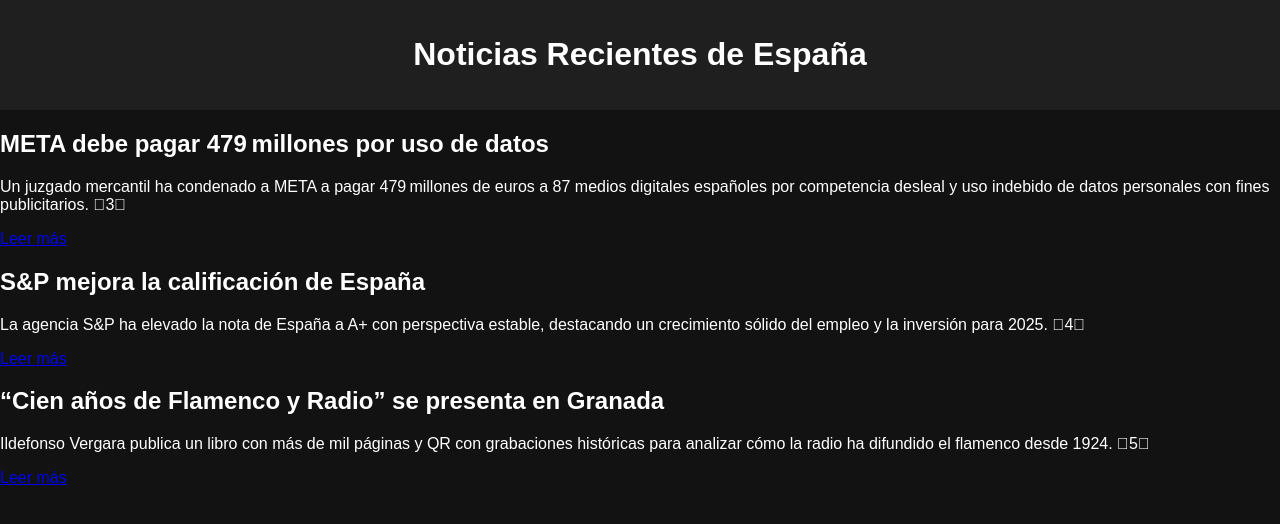
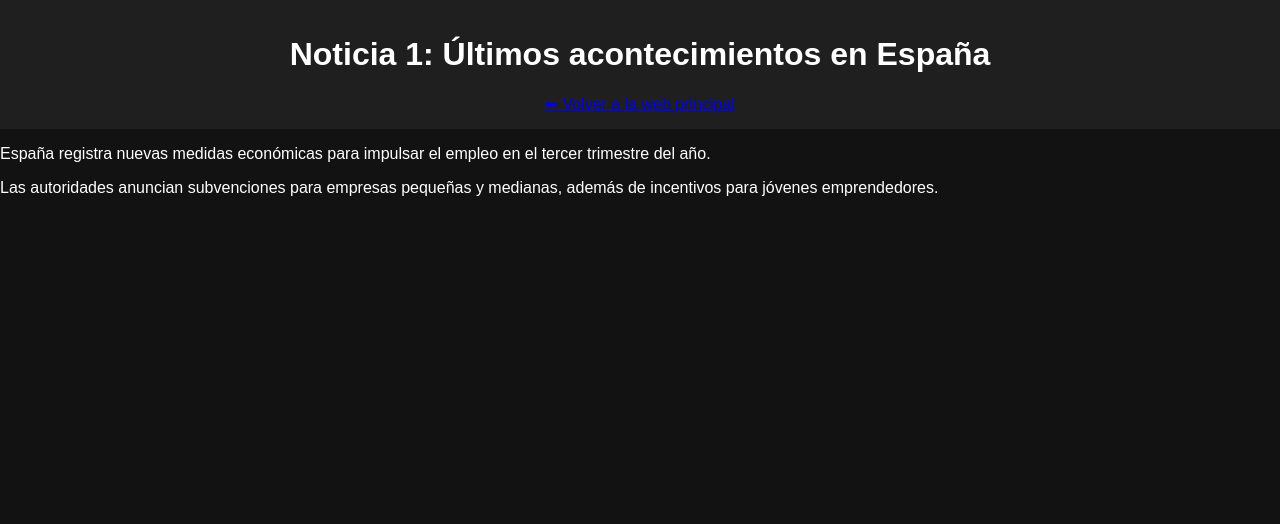
Before and after one commit to josejimenezmaestre228-creator/Monitorizado, a plain HTML site: page news/noticia1.html in a window 1280 px wide. Drawn offline with Linux system fonts and the light colour scheme.

Commit message:
Revise noticia1.html structure and content
Updated the news article layout and content.

```diff
--- a/news/noticia1.html
+++ b/news/noticia1.html
@@ -1,27 +1,19 @@
 <!DOCTYPE html>
 <html lang="es">
 <head>
-  <meta charset="UTF-8">
-  <meta name="viewport" content="width=device-width, initial-scale=1.0">
-  <title>Noticias de España</title>
-  <link rel="stylesheet" href="../style.css">
+    <meta charset="UTF-8">
+    <meta name="viewport" content="width=device-width, initial-scale=1.0">
+    <title>Noticia 1 - España</title>
+    <link rel="stylesheet" href="../style.css">
 </head>
 <body>
-  <header><h1>Noticias Recientes de España</h1></header>
-  <section class="news-item">
-    <h2>META debe pagar 479 millones por uso de datos</h2>
-    <p>Un juzgado mercantil ha condenado a META a pagar 479 millones de euros a 87 medios digitales españoles por competencia desleal y uso indebido de datos personales con fines publicitarios. 3</p>
-    <a href="https://as.com/actualidad/sociedad/meta-condenada-a-pagar-479-millones-de-euros-a-la-prensa-digital-espanola-por-competencia-desleal-al-infringir-el-reglamento-europeo-de-proteccion-de-datos-f202511-n/" target="_blank">Leer más</a>
-  </section>
-  <section class="news-item">
-    <h2>S&P mejora la calificación de España</h2>
-    <p>La agencia S&P ha elevado la nota de España a A+ con perspectiva estable, destacando un crecimiento sólido del empleo y la inversión para 2025. 4</p>
-    <a href="https://www.huffingtonpost.es/economia/la-agencia-sampp-sube-nota-espana-dispara-prediccion-crecimiento.html" target="_blank">Leer más</a>
-  </section>
-  <section class="news-item">
-    <h2>“Cien años de Flamenco y Radio” se presenta en Granada</h2>
-    <p>Ildefonso Vergara publica un libro con más de mil páginas y QR con grabaciones históricas para analizar cómo la radio ha difundido el flamenco desde 1924. 5</p>
-    <a href="https://cadenaser.com/andalucia/2025/11/13/ildefonso-vergara-presenta-en-granada-cien-anos-de-flamenco-y-radio-radio-granada/" target="_blank">Leer más</a>
-  </section>
+    <header>
+        <h1>Noticia 1: Últimos acontecimientos en España</h1>
+        <a href="../index.html">⬅ Volver a la web principal</a>
+    </header>
+    <main>
+        <p>España registra nuevas medidas económicas para impulsar el empleo en el tercer trimestre del año.</p>
+        <p>Las autoridades anuncian subvenciones para empresas pequeñas y medianas, además de incentivos para jóvenes emprendedores.</p>
+    </main>
 </body>
 </html>
```
